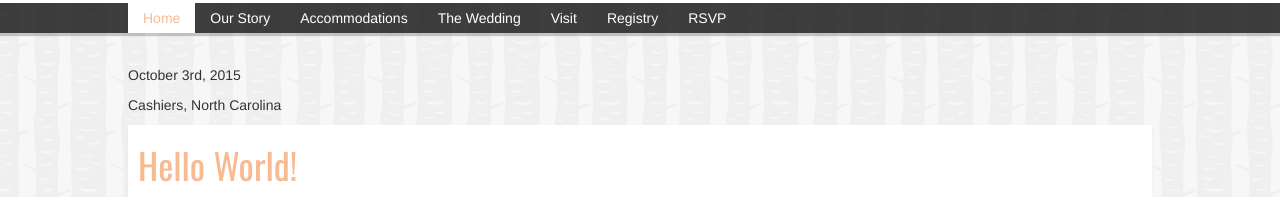
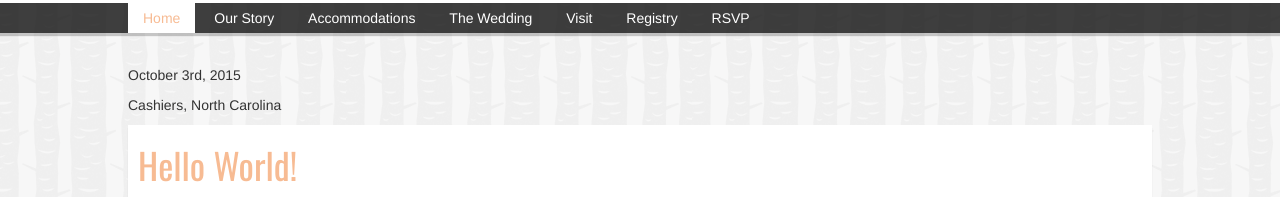
Before and after one commit to bpinegar/bpinegar.github.io, a Jekyll site: the page built from index.html, in a window 1280 px wide. Shown: the top 197 px of the page. Built offline with Jekyll 4.4.1, drawn with Linux system fonts in a browser that asks for light colours; nearby versions of some CDN libraries.

Commit message:
Update _custom.scss

```diff
--- a/_sass/_custom.scss
+++ b/_sass/_custom.scss
@@ -212,4 +212,11 @@
   padding-top: 5px;
   padding-bottom: 5px;
 }
+.navbar-nav {
+  text-align: center;
 }
+.navbar-nav > li {
+  float: none;
+  display: inline-block;
+}
+}
```
